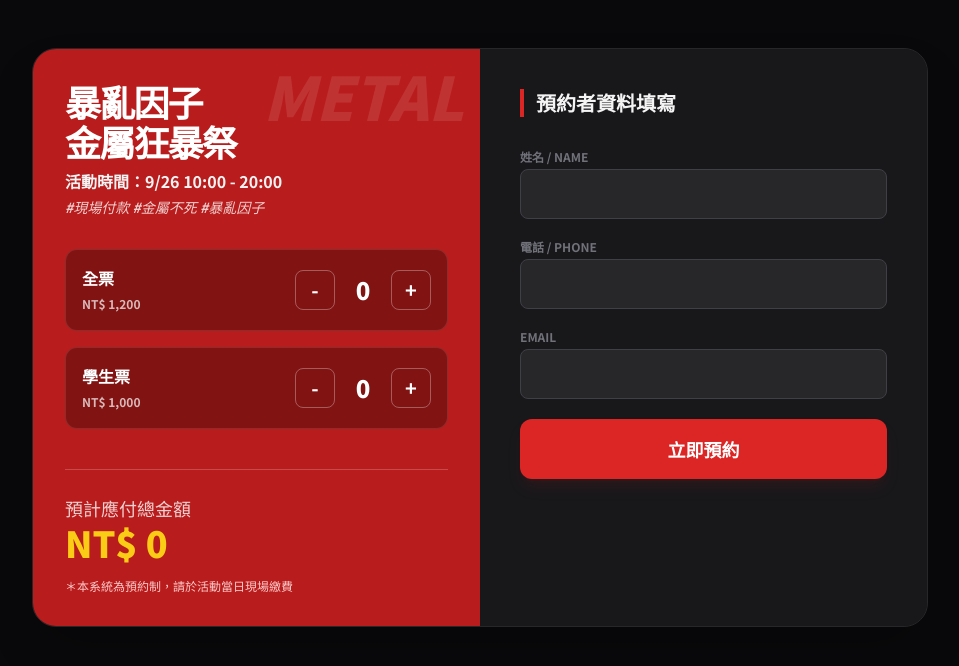
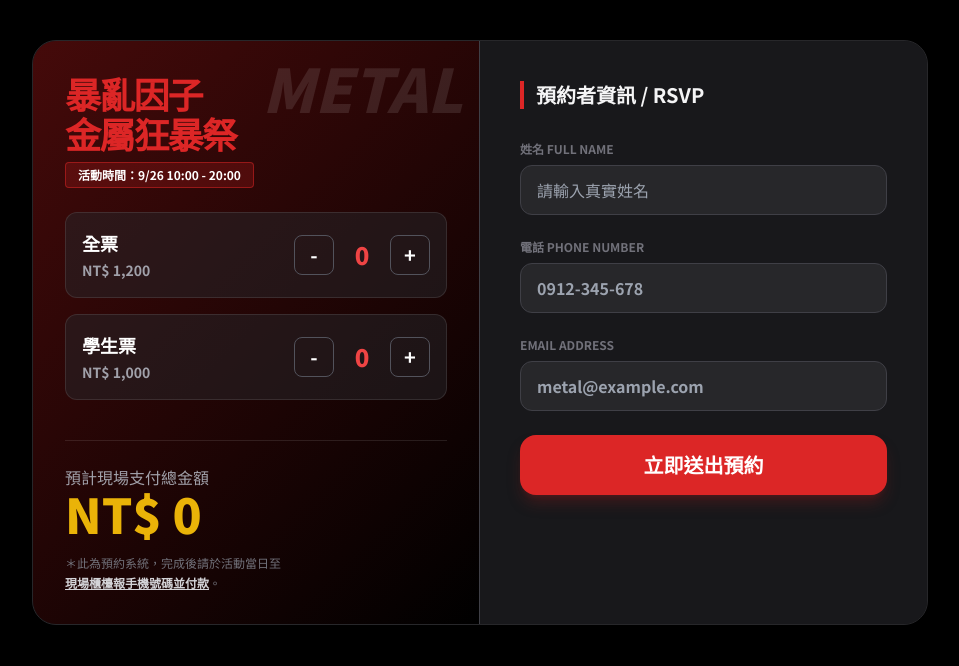
Before and after one commit to pochun611-design/ticket-system, a plain HTML site: page index.html in a window 1280 px wide. Shown: the whole page, without its empty margins (160-1119 px from the left). Drawn offline with nearby package versions, Linux system fonts and the light colour scheme.

Commit message:
Add files via upload

```diff
--- a/index.html
+++ b/index.html
@@ -3,87 +3,94 @@
 <head>
     <meta charset="UTF-8">
     <meta name="viewport" content="width=device-width, initial-scale=1.0">
-    <title>暴亂因子-金屬狂暴祭 | 預約購票</title>
+    <title>暴亂因子-金屬狂暴祭 | 官方預約系統</title>
     <script src="https://cdn.tailwindcss.com"></script>
     <style>
         @import url('https://fonts.googleapis.com/css2?family=Noto+Sans+TC:wght@700;900&display=swap');
         body { font-family: 'Noto Sans TC', sans-serif; }
+        .metal-gradient { background: linear-gradient(135deg, #450a0a 0%, #000000 100%); }
     </style>
 </head>
-<body class="bg-zinc-950 min-h-screen py-12 px-4 text-zinc-100">
+<body class="bg-black min-h-screen py-10 px-4 text-zinc-100">
     <div class="max-w-4xl mx-auto bg-zinc-900 shadow-2xl rounded-3xl overflow-hidden flex flex-col md:flex-row border border-zinc-800">
 
-        <div class="md:w-1/2 bg-red-700 p-8 text-white relative">
+        <div class="md:w-1/2 metal-gradient p-8 text-white relative border-b md:border-b-0 md:border-r border-zinc-700">
             <div class="absolute top-0 right-0 p-4 opacity-10 text-6xl font-black italic">METAL</div>
-            <h1 class="text-4xl font-black mb-2 tracking-tighter">暴亂因子<br>金屬狂暴祭</h1>
-            <p class="text-zinc-100 font-bold mb-1">活動時間：9/26 10:00 - 20:00</p>
-            <p class="mb-8 text-sm opacity-80 italic">#現場付款 #金屬不死 #暴亂因子</p>
+            <h1 class="text-4xl font-black mb-2 tracking-tighter text-red-600">暴亂因子<br>金屬狂暴祭</h1>
+            <div class="bg-red-600/20 border border-red-600/50 inline-block px-3 py-1 rounded text-xs font-bold mb-6">
+                活動時間：9/26 10:00 - 20:00
+            </div>
 
             <div class="space-y-4">
-                <div class="flex justify-between items-center bg-black/30 p-4 rounded-xl border border-white/10">
+                <div class="flex justify-between items-center bg-zinc-800/50 p-4 rounded-xl border border-white/10">
                     <div>
-                        <span class="block font-bold">全票</span>
-                        <span class="text-xs opacity-70">NT$ 1,200</span>
+                        <span class="block font-bold text-lg">全票</span>
+                        <span class="text-sm text-zinc-400">NT$ 1,200</span>
                     </div>
                     <div class="flex items-center gap-4">
-                        <button onclick="changeQty('regular', -1)" class="w-10 h-10 rounded-lg border border-white/30 hover:bg-white/20 flex items-center justify-center text-xl">-</button>
-                        <span id="qty-regular" class="text-2xl font-black w-6 text-center">0</span>
-                        <button onclick="changeQty('regular', 1)" class="w-10 h-10 rounded-lg border border-white/30 hover:bg-white/20 flex items-center justify-center text-xl">+</button>
+                        <button onclick="changeQty('regular', -1)" class="w-10 h-10 rounded-lg border border-zinc-600 hover:bg-zinc-700 flex items-center justify-center text-xl transition">-</button>
+                        <span id="qty-regular" class="text-2xl font-black w-6 text-center text-red-500">0</span>
+                        <button onclick="changeQty('regular', 1)" class="w-10 h-10 rounded-lg border border-zinc-600 hover:bg-zinc-700 flex items-center justify-center text-xl transition">+</button>
                     </div>
                 </div>
-                <div class="flex justify-between items-center bg-black/30 p-4 rounded-xl border border-white/10">
+                <div class="flex justify-between items-center bg-zinc-800/50 p-4 rounded-xl border border-white/10">
                     <div>
-                        <span class="block font-bold">學生票</span>
-                        <span class="text-xs opacity-70">NT$ 1,000</span>
+                        <span class="block font-bold text-lg">學生票</span>
+                        <span class="text-sm text-zinc-400">NT$ 1,000</span>
                     </div>
                     <div class="flex items-center gap-4">
-                        <button onclick="changeQty('student', -1)" class="w-10 h-10 rounded-lg border border-white/30 hover:bg-white/20 flex items-center justify-center text-xl">-</button>
-                        <span id="qty-student" class="text-2xl font-black w-6 text-center">0</span>
-                        <button onclick="changeQty('student', 1)" class="w-10 h-10 rounded-lg border border-white/30 hover:bg-white/20 flex items-center justify-center text-xl">+</button>
+                        <button onclick="changeQty('student', -1)" class="w-10 h-10 rounded-lg border border-zinc-600 hover:bg-zinc-700 flex items-center justify-center text-xl transition">-</button>
+                        <span id="qty-student" class="text-2xl font-black w-6 text-center text-red-500">0</span>
+                        <button onclick="changeQty('student', 1)" class="w-10 h-10 rounded-lg border border-zinc-600 hover:bg-zinc-700 flex items-center justify-center text-xl transition">+</button>
                     </div>
                 </div>
             </div>
 
-            <div class="mt-10 pt-6 border-t border-white/20">
-                <p class="text-lg opacity-80">預計應付總金額</p>
-                <p id="total-price" class="text-4xl font-black text-yellow-400">NT$ 0</p>
-                <p class="text-xs mt-4 text-red-200">＊本系統為預約制，請於活動當日現場繳費</p>
+            <div class="mt-10 pt-6 border-t border-white/10">
+                <p class="text-zinc-400">預計現場支付總金額</p>
+                <p id="total-price" class="text-5xl font-black text-yellow-500">NT$ 0</p>
+                <p class="text-xs mt-4 text-zinc-500 leading-relaxed">
+                    ＊此為預約系統，完成後請於活動當日至<br>
+                    <span class="text-zinc-300 font-bold underline">現場櫃檯報手機號碼並付款</span>。
+                </p>
             </div>
         </div>
 
         <div class="md:w-1/2 p-10 bg-zinc-900" id="form-container">
-            <h2 class="text-xl font-bold mb-8 border-l-4 border-red-600 pl-3">預約者資料填寫</h2>
-            <form id="booking-form" onsubmit="handleOrder(event)" class="space-y-5">
+            <h2 class="text-xl font-bold mb-8 border-l-4 border-red-600 pl-3">預約者資訊 / RSVP</h2>
+            <form id="booking-form" onsubmit="handleOrder(event)" class="space-y-6">
                 <div>
-                    <label class="block text-xs font-bold text-zinc-500 uppercase mb-1">姓名 / Name</label>
-                    <input type="text" id="name" required class="w-full bg-zinc-800 border border-zinc-700 rounded-lg px-4 py-3 focus:border-red-600 outline-none transition">
+                    <label class="block text-xs font-bold text-zinc-500 uppercase mb-2">姓名 Full Name</label>
+                    <input type="text" id="name" placeholder="請輸入真實姓名" required class="w-full bg-zinc-800 border border-zinc-700 rounded-xl px-4 py-3 focus:border-red-600 focus:ring-1 focus:ring-red-600 outline-none transition">
                 </div>
                 <div>
-                    <label class="block text-xs font-bold text-zinc-500 uppercase mb-1">電話 / Phone</label>
-                    <input type="tel" id="phone" required class="w-full bg-zinc-800 border border-zinc-700 rounded-lg px-4 py-3 focus:border-red-600 outline-none transition">
+                    <label class="block text-xs font-bold text-zinc-500 uppercase mb-2">電話 Phone Number</label>
+                    <input type="tel" id="phone" placeholder="0912-345-678" required class="w-full bg-zinc-800 border border-zinc-700 rounded-xl px-4 py-3 focus:border-red-600 focus:ring-1 focus:ring-red-600 outline-none transition">
                 </div>
                 <div>
-                    <label class="block text-xs font-bold text-zinc-500 uppercase mb-1">Email</label>
-                    <input type="email" id="email" required class="w-full bg-zinc-800 border border-zinc-700 rounded-lg px-4 py-3 focus:border-red-600 outline-none transition">
+                    <label class="block text-xs font-bold text-zinc-500 uppercase mb-2">Email Address</label>
+                    <input type="email" id="email" placeholder="metal@example.com" required class="w-full bg-zinc-800 border border-zinc-700 rounded-xl px-4 py-3 focus:border-red-600 focus:ring-1 focus:ring-red-600 outline-none transition">
                 </div>
-                <button type="submit" id="submit-btn" class="w-full bg-red-600 hover:bg-red-700 text-white py-4 rounded-xl font-black text-lg transition-all transform hover:scale-[1.02] active:scale-95 shadow-lg shadow-red-900/20">
-                    立即預約
+                <button type="submit" id="submit-btn" class="w-full bg-red-600 hover:bg-red-700 text-white py-4 rounded-2xl font-black text-xl transition-all shadow-lg shadow-red-900/40 active:scale-95">
+                    立即送出預約
                 </button>
             </form>
         </div>
 
-        <div class="md:w-1/2 p-10 hidden flex flex-col items-center justify-center text-center" id="success-container">
-            <div class="w-20 h-20 bg-green-500 text-white rounded-full flex items-center justify-center mb-6 shadow-lg shadow-green-900/20">
-                <svg xmlns="http://www.w3.org/2000/svg" class="h-12 w-12" fill="none" viewBox="0 0 24 24" stroke="currentColor">
-                    <path stroke-linecap="round" stroke-linejoin="round" stroke-width="3" d="M5 13l4 4L19 7" />
+        <div class="md:w-1/2 p-10 hidden flex flex-col items-center justify-center text-center bg-zinc-900" id="success-container">
+            <div class="w-24 h-24 bg-green-500 text-black rounded-full flex items-center justify-center mb-6 shadow-xl shadow-green-900/20">
+                <svg xmlns="http://www.w3.org/2000/svg" class="h-14 w-14" fill="none" viewBox="0 0 24 24" stroke="currentColor">
+                    <path stroke-linecap="round" stroke-linejoin="round" stroke-width="4" d="M5 13l4 4L19 7" />
                 </svg>
             </div>
-            <h2 class="text-3xl font-black mb-4">預約完成！</h2>
-            <p class="text-zinc-400 mb-6 leading-relaxed">訂單編號：<span id="order-id" class="text-red-500 font-mono font-bold"></span><br>請截圖此畫面或保存編號</p>
-            <div class="bg-zinc-800 p-4 rounded-lg text-sm text-zinc-300 w-full mb-8">
-                請於 <span class="text-white font-bold">9/26 現場櫃檯</span> 報手機號碼付款領票
+            <h2 class="text-3xl font-black mb-2 text-white">預約成功！</h2>
+            <p class="text-zinc-400 mb-6 font-bold uppercase tracking-widest">See You In Hell</p>
+            <div class="bg-zinc-800 p-6 rounded-2xl border border-zinc-700 w-full mb-8">
+                <p class="text-sm text-zinc-400 mb-1">您的預約編號</p>
+                <p id="order-id" class="text-3xl font-mono font-black text-red-500 tracking-tighter"></p>
             </div>
-            <button onclick="location.reload()" class="text-zinc-500 hover:text-white transition">返回修改</button>
+            <p class="text-sm text-zinc-500 mb-8 leading-relaxed">請保存此畫面並於 9/26 當天<br>至活動櫃檯完成付款領票。</p>
+            <button onclick="location.reload()" class="text-zinc-500 hover:text-red-500 transition font-bold border-b border-zinc-800">返回</button>
         </div>
     </div>
 
@@ -105,10 +112,11 @@
         async function handleOrder(e) {
             e.preventDefault();
             const total = (qty.regular * prices.regular) + (qty.student * prices.student);
-            if (total === 0) return alert('請先選擇票數！');
+            if (total === 0) return alert('請先選擇購票數量！');
 
             const btn = document.getElementById('submit-btn');
-            btn.innerText = '處理中...';
+            const originalText = btn.innerText;
+            btn.innerText = '正在連線至地獄伺服器...';
             btn.disabled = true;
 
             const orderData = {
@@ -119,29 +127,28 @@
             };
 
             try {
-                // 注意：這裡等你的 Railway 後端部署好後，要換成 Railway 的網址
-                const response = await fetch('https://你的-railway-網址.railway.app/api/orders', {
+                // ！！！記得這裡要換成你的 Railway 網址！！！
+                const response = await fetch('https://ticket-system-topaz.vercel.app/', {
                     method: 'POST',
                     headers: { 'Content-Type': 'application/json' },
                     body: JSON.stringify(orderData)
                 });
 
-                if (response.ok) {
-                    const data = await response.json();
+                const data = await response.json();
+
+                if (response.ok && data.success) {
                     document.getElementById('form-container').classList.add('hidden');
                     document.getElementById('success-container').classList.remove('hidden');
-                    document.getElementById('order-id').innerText = data.order.id;
+                    // 顯示資料庫產生的 ID
+                    document.getElementById('order-id').innerText = `#MF-${data.order.id}`;
                 } else {
-                    alert('預約失敗，請檢查網路連線或稍後再試。');
+                    alert('預約出錯了：' + (data.message || '未知錯誤'));
                 }
             } catch (err) {
-                // 目前因為還沒接後端，先模擬成功讓你看畫面效果
-                console.log('尚未接通後端，模擬成功。資料：', orderData);
-                document.getElementById('form-container').classList.add('hidden');
-                document.getElementById('success-container').classList.remove('hidden');
-                document.getElementById('order-id').innerText = '#TEMP-' + Math.floor(Math.random()*1000);
+                console.error(err);
+                alert('連線失敗，請檢查網路或確認後端已啟動。');
             } finally {
-                btn.innerText = '立即預約';
+                btn.innerText = originalText;
                 btn.disabled = false;
             }
         }
```
